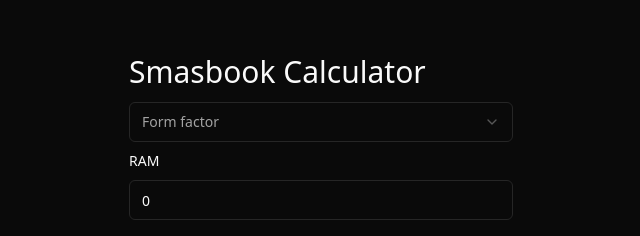
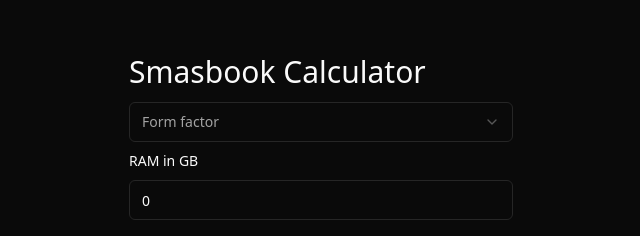
Before and after one commit to SmasnugDevelopment/Smasbook-Calculator, a SvelteKit app: page / in a window 1280 px wide. Shown: the part 183-419 px from the top of the page, without its empty margins (319-959 px from the left). Built offline with nearby package versions, Linux system fonts and the light colour scheme.

Commit message:
make it more clear

```diff
--- a/src/routes/+page.svelte
+++ b/src/routes/+page.svelte
@@ -28,7 +28,7 @@
         <Select.Item value="PC">PC</Select.Item>
       </Select.Content>
     </Select.Root>
-    <Label for="ram">RAM</Label>
+    <Label for="ram">RAM in GB</Label>
     <Input placeholder="GB of RAM" type="number" id="ram" bind:value={ram} />
     {#if formFactor === "Laptop"}
       <Label for="screensize">Screen size in inches</Label>
```
